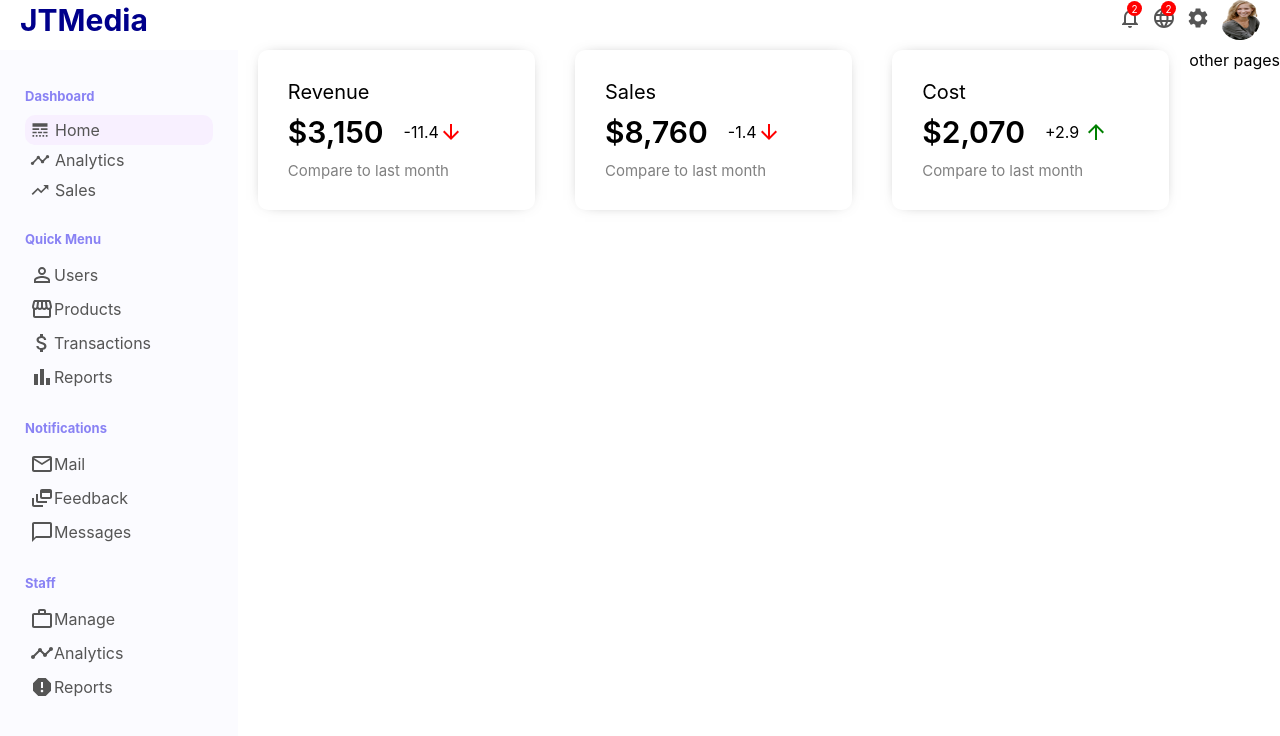
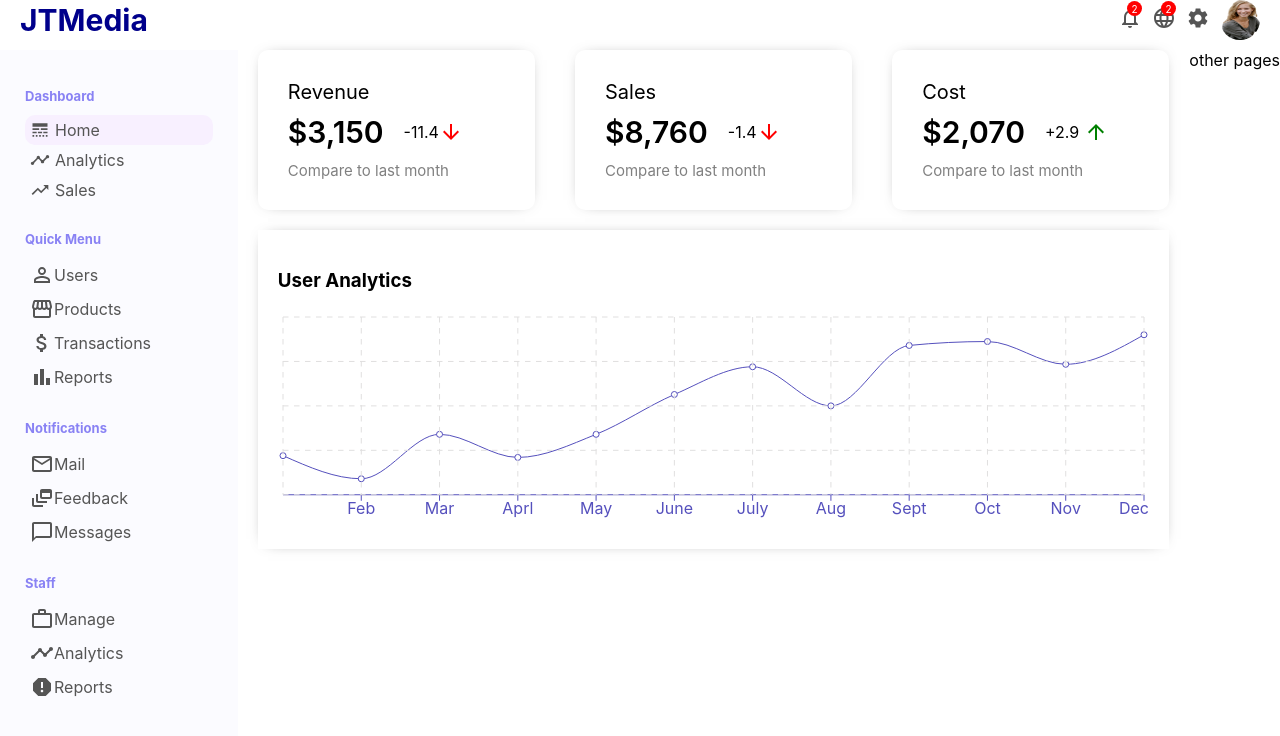
Before and after one commit to Justina177/Admin-Dashboard, a React (Create React App) app: page / in a window 1280 px wide. Shown: the top 736 px of the page. Built offline with nearby package versions, Linux system fonts and the light colour scheme.

Commit message:
Added Chart component and imported Recharts into it

```diff
--- /dev/null
+++ b/src/Components/chart/Chart.css
@@ -0,0 +1,11 @@
+.chart {
+    margin: 20px;
+    padding: 20px;
+    -webkit-box-shadow: 0px 0px 15px -10px rgba(0, 0, 0, 0.75);
+    box-shadow: 0px 0px 15px -10px rgba(0, 0, 0, 0.75);
+    /* background-color: yellowgreen; */
+}
+
+.chartTitle {
+    margin-bottom: 20px;
+}
--- /dev/null
+++ b/src/Components/chart/Chart.jsx
@@ -0,0 +1,73 @@
+import React from 'react';
+import './Chart.css';
+import { LineChart, Line, XAxis, CartesianGrid, Tooltip, ResponsiveContainer } from 'recharts';
+
+const data = [
+    {
+        name: 'Jan',
+        "Active User": 2200,
+    },
+    {
+        name: 'Feb',
+        "Active User": 900
+    },
+    {
+        name: 'Mar',
+        "Active User": 3400,
+    },
+    {
+        name: 'Aprl',
+        "Active User": 2100,
+    },
+    {
+        name: 'May',
+        "Active User": 3400,
+    },
+    {
+        name: 'June',
+        "Active User": 5640,
+    },
+    {
+        name: 'July',
+        "Active User": 7200,
+    },
+    {
+        name: 'Aug',
+        "Active User": 5000,
+    },
+    {
+        name: 'Sept',
+        "Active User": 8400,
+    },
+    {
+        name: 'Oct',
+        "Active User": 8620,
+    },
+    {
+        name: 'Nov',
+        "Active User": 7340,
+    },
+    {
+        name: 'Dec',
+        "Active User": 9000,
+    },
+];
+
+
+export default function Chart() {
+  return (
+    <div className="chart">
+        <h3 className="chartTitle">User Analytics</h3>
+        <ResponsiveContainer width="100%" aspect={4/1}>
+            <LineChart data={data}>
+                <XAxis dataKey="name" stroke="#5550bd" />
+                <Line type="monotone" dataKey="Active User" stroke="#5550bd"/>
+                <Tooltip />
+                <CartesianGrid stroke="#e0dfdf" strokeDasharray="5.5" />
+
+            </LineChart>
+        </ResponsiveContainer>
+
+    </div>
+  )
+}
--- a/src/pages/home/Home.jsx
+++ b/src/pages/home/Home.jsx
@@ -1,4 +1,5 @@
 import React from 'react';
+import Chart from '../../Components/chart/Chart';
 import FeaturedInfo from '../../Components/featuredInfo/FeaturedInfo';
 import './Home.css';
 
@@ -6,6 +7,7 @@
   return (
     <div className="home">
         <FeaturedInfo />
+        <Chart />
     </div>
   )
 }
```
